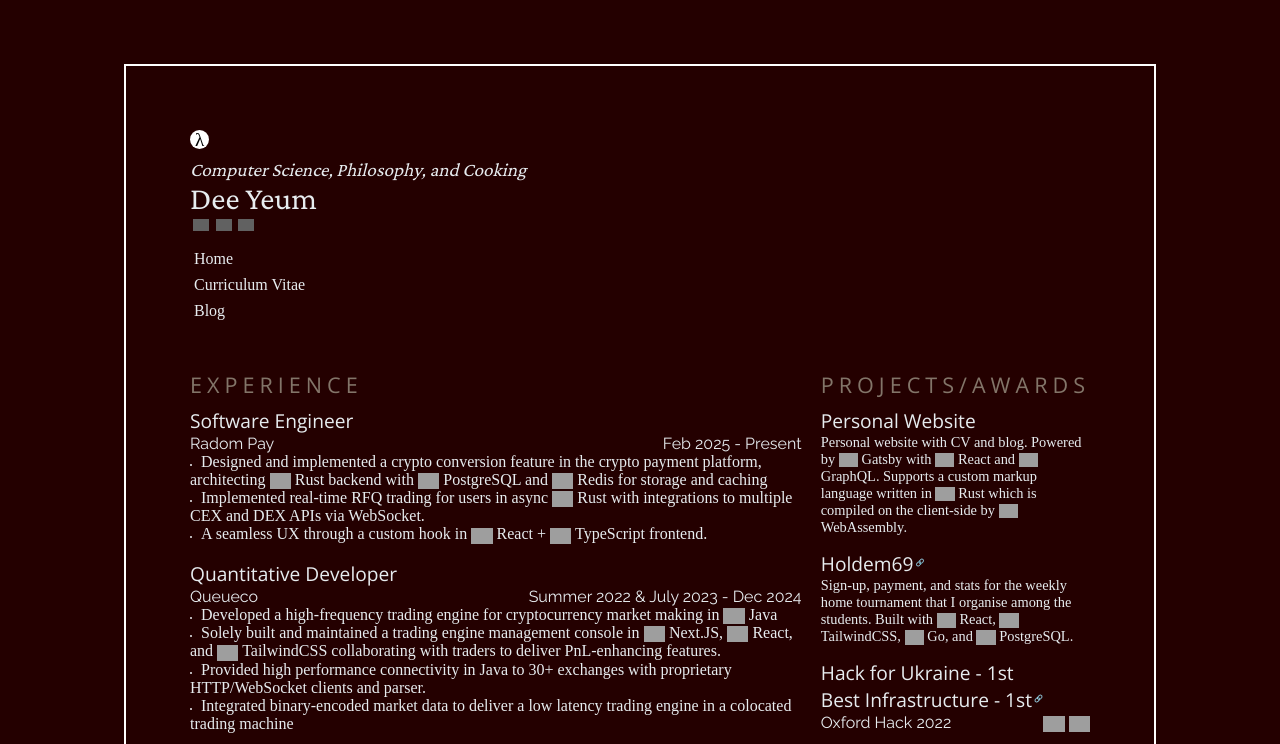
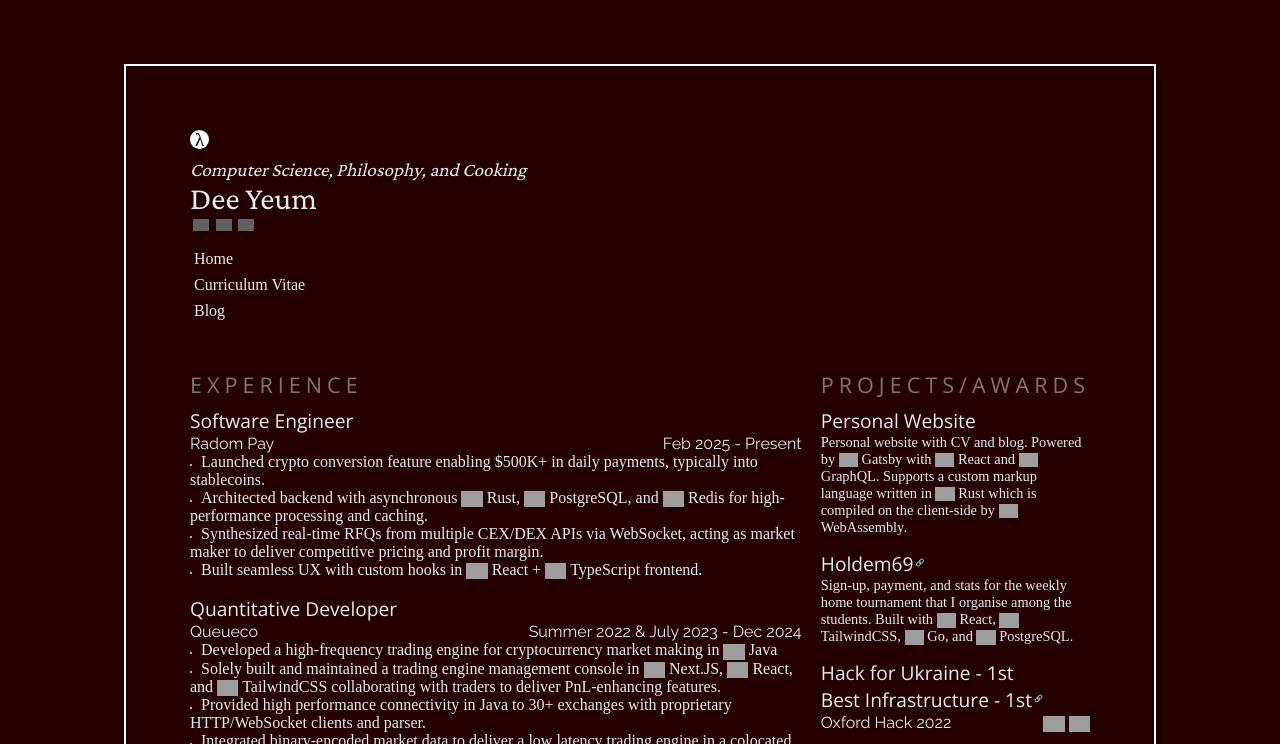
Before and after one commit to ChefYeum/chefyeum.github.io, a Gatsby site: page /cv in a window 1280 px wide. Shown: the top 744 px of the page. Built offline with nearby package versions, Linux system fonts and the light colour scheme; Gatsby itself is replaced by a stand-in of ours; grey boxes are pictures that could not be loaded.

Commit message:
Update radom experience

```diff
--- a/src/components/Resume/ResumeContent.tsx
+++ b/src/components/Resume/ResumeContent.tsx
@@ -12,9 +12,10 @@ const ResumeContent = () => (
       <Section title="Experience">
         <SubSection title="Software Engineer">
           <SubSubSection leftSub="Radom Pay" rightSub="Feb 2025 - Present">
-            <li> Designed and implemented a crypto conversion feature in the crypto payment platform, architecting {<Badge name='Rust' />} backend with {<Badge name='PostgreSQL' />} and {<Badge name='Redis' />} for storage and caching</li>
-            <li> Implemented real-time RFQ trading for users in async {<Badge name='Rust' />} with integrations to multiple CEX and DEX APIs via WebSocket. </li>
-            <li> A seamless UX through a custom hook in {<Badge name='React' />} + {<Badge name='TypeScript' />} frontend.  </li>
+            <li>Launched crypto conversion feature enabling $500K+ in daily payments, typically into stablecoins.</li>
+            <li>Architected backend with asynchronous <Badge name='Rust' />, <Badge name='PostgreSQL' />, and <Badge name='Redis' /> for high-performance processing and caching.</li>
+            <li>Synthesized real-time RFQs from multiple CEX/DEX APIs via WebSocket, acting as market maker to deliver competitive pricing and profit margin.</li>
+            <li>Built seamless UX with custom hooks in {<Badge name='React' />} + {<Badge name='TypeScript' />} frontend.</li>
           </SubSubSection>
         </SubSection>
         <SubSection title="Quantitative Developer">
```
